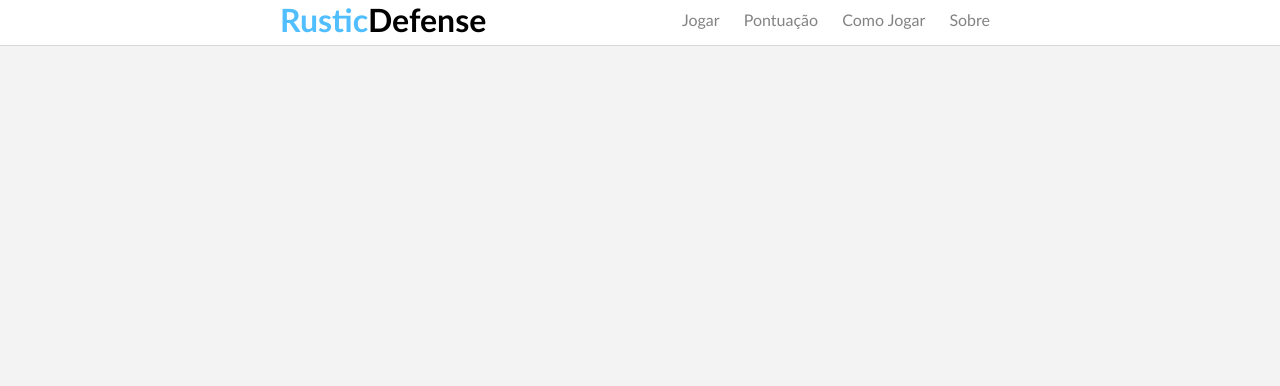
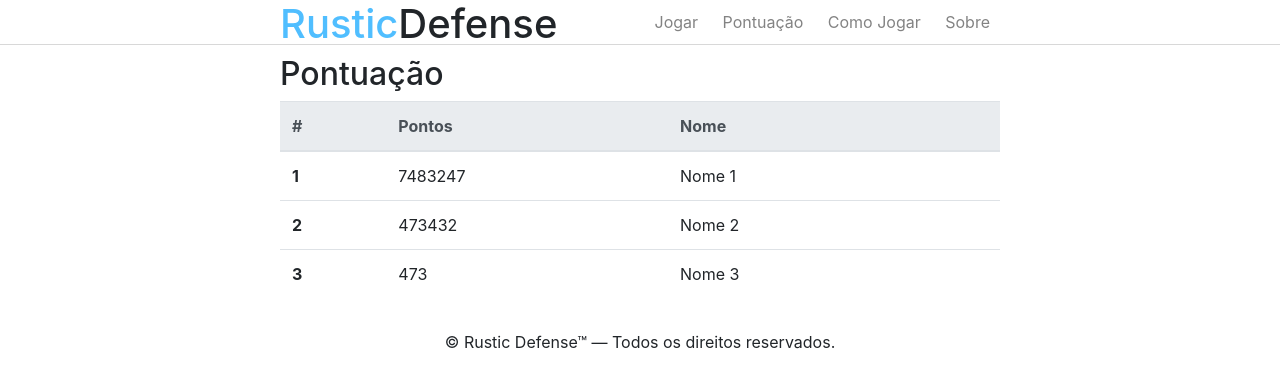
Before and after one commit to rodrigoes/RusticDefense, a plain HTML site: page score.html in a window 1280 px wide. Drawn offline with Linux system fonts and the light colour scheme.

Commit message:
integracao com outras paginas

```diff
--- a/score.html
+++ b/score.html
@@ -6,6 +6,9 @@
 	<title>Rustic Defense</title>
 	<meta charset="utf-8" />
 	<link rel="stylesheet" type="text/css" href="styles.css" />
+	<script type="text/javascript" src="libs/bootstrap-4.1.3-dist/js/bootstrap.min.js"></script>
+
+	<link rel="stylesheet" type="text/css" href="libs/bootstrap-4.1.3-dist/css/bootstrap.min.css" />
 
 </head>
 
@@ -26,11 +29,50 @@
 	<div id="area-principal">
 
 		<h2>Pontuação</h2>
+		<table class="table">
+			<thead class="thead-light">
+			  <tr>
+				<th scope="col">#</th>
+				<th scope="col">Pontos</th>
+				<th scope="col">Nome </th>
+				<th scope="col"></th>
+			  </tr>
+			</thead>
+			<tbody>
+			  <tr>
+				<th scope="row">1</th>
+				<td>7483247</td>
+				<td>Nome 1</td>
+				<td></td>
+			  </tr>
+			  <tr>
+				<th scope="row">2</th>
+				<td>473432</td>
+				<td>Nome 2</td>
+				<td></td>
+			  </tr>
+			  <tr>
+				<th scope="row">3</th>
+				<td>473</td>
+				<td>Nome 3</td>
+				<td></td>
+			  </tr>
+			</tbody>
+		  </table>
 
 
 
 	</div>
 
+	<footer >
+
+		<!-- Copyright -->
+		<div class="footer-copyright text-center py-3">© Rustic Defense™ — Todos os direitos reservados.
+		</div>
+		<!-- Copyright -->
+
+	  </footer>
+	  <!-- Footer -->
 </body>
 
 </html>
--- a/styles.css
+++ b/styles.css
@@ -34,6 +34,11 @@ body {
 #area {
     width: 720px;
     margin: 0 auto;
+}
+
+#area-principal {
+    width: 720px;
+    margin: 55px auto 10px auto;
 }
 
 #logo {
```
Also changed, not shown: comojogar.html (+19 -4 lines), main.js (+15 -6 lines), sobre.html (+18 -4 lines), img/castle.png (added).
